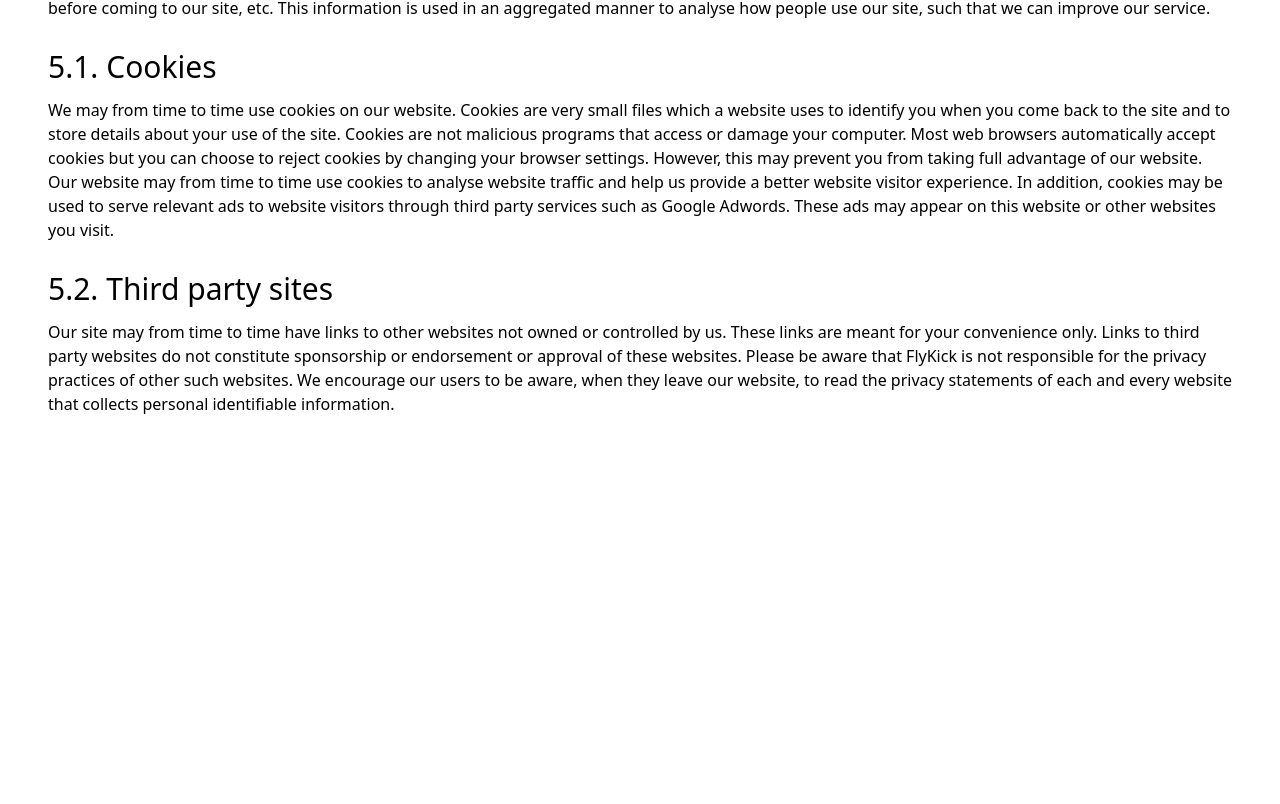
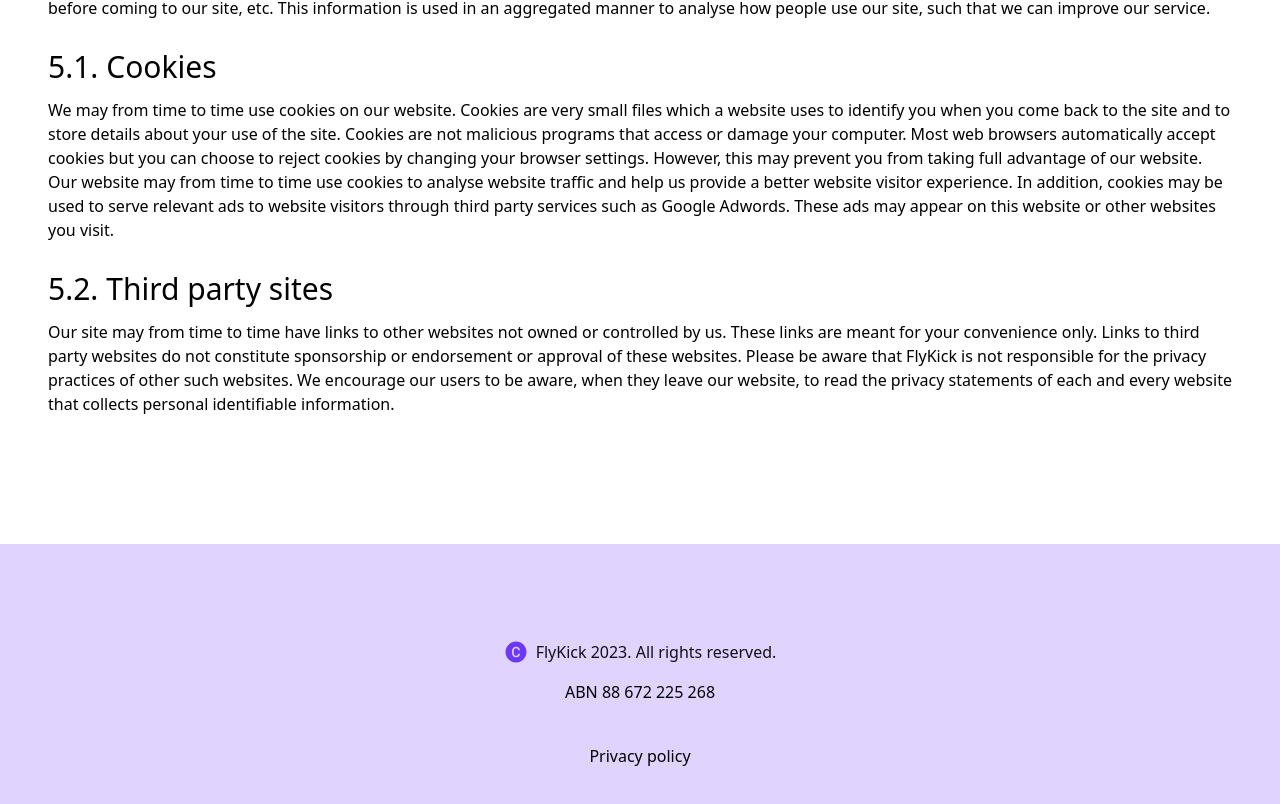
Before and after one commit to arjunp8822/flykick, a React (Vite) app in the folder frontend/: page /privacy in a window 1280 px wide. Shown: the part 1984-2788 px from the top of the page. Before the commit the page ends 2528 px from the top, so only its background shows below. Built offline with nearby package versions, Linux system fonts and the light colour scheme; the HTML template or start-up script is replaced by a standard one.

Commit message:
added privacy policy to footer

```diff
--- a/frontend/src/App.jsx
+++ b/frontend/src/App.jsx
@@ -3,11 +3,6 @@ import { Route, Routes } from "react-router-dom";
 import Home from "./pages/Home";
 import Privacy from "./pages/Privacy";
 import Navbar from "./components/Navbar";
-import Banner from "./components/Banner";
-import Benefits from "./components/Benefits";
-import Features from "./components/Features";
-import Reviews from "./components/Reviews";
-import Form from "./components/Form";
 import Footer from "./components/Footer";
 
 function App() {
@@ -18,45 +13,12 @@ function App() {
         <Route path="/" element={<Home />} />
         <Route path="/privacy" element={<Privacy />} />
       </Routes>
+      <div className="bg-bg-secondary">
+        <div className="container">
+          <Footer />
+        </div>
+      </div>
     </div>
-    // <div>
-    //   <Navbar />
-    //   <div>
-    //     <div className="container">
-    //       <Banner />
-    //     </div>
-    //   </div>
-
-    //   <div className="bg-bg-secondary">
-    //     <div className="container">
-    //       <Benefits />
-    //     </div>
-    //   </div>
-
-    //   <div>
-    //     <div className="container">
-    //       <Features />
-    //     </div>
-    //   </div>
-
-    //   <div className="bg-bg-secondary">
-    //     <div className="container">
-    //       <Reviews />
-    //     </div>
-    //   </div>
-
-    //   <div>
-    //     <div className="container">
-    //       <Form />
-    //     </div>
-    //   </div>
-
-    //   <div className="bg-bg-secondary">
-    //     <div className="container">
-    //       <Footer />
-    //     </div>
-    //   </div>
-    // </div>
   );
 }
 
--- a/frontend/src/pages/Home.jsx
+++ b/frontend/src/pages/Home.jsx
@@ -4,7 +4,6 @@ import Benefits from "../components/Benefits";
 import Features from "../components/Features";
 import Reviews from "../components/Reviews";
 import Form from "../components/Form";
-import Footer from "../components/Footer";
 
 const Home = () => {
   return (
@@ -38,12 +37,6 @@ const Home = () => {
           <Form />
         </div>
       </div>
-
-      <div className="bg-bg-secondary">
-        <div className="container">
-          <Footer />
-        </div>
-      </div>
     </div>
   );
 };
```
